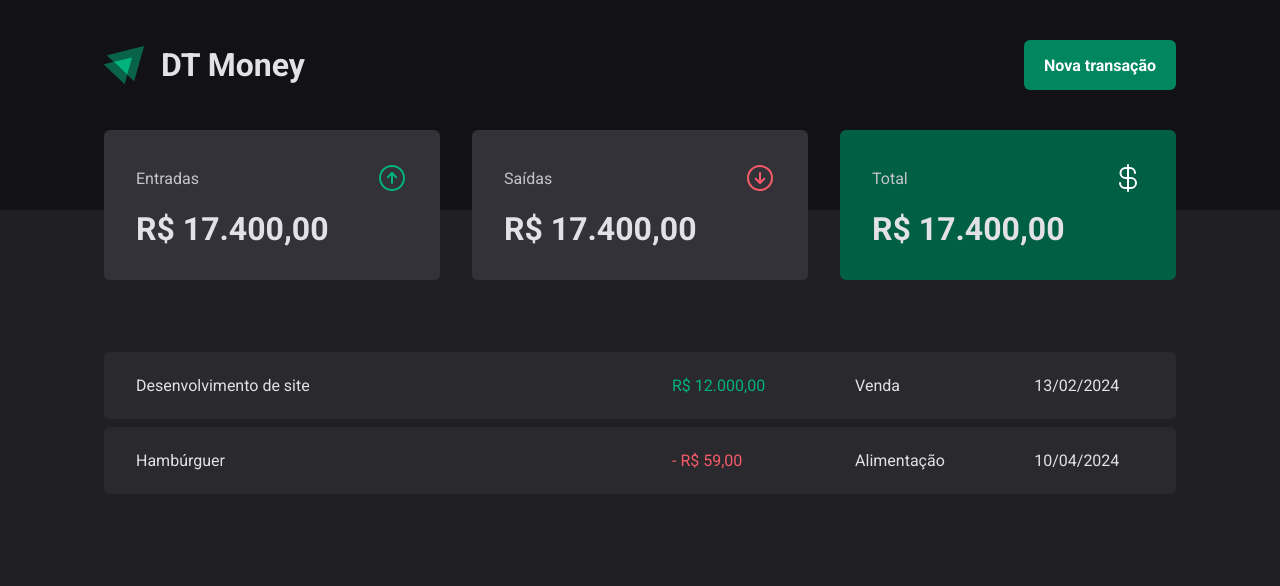
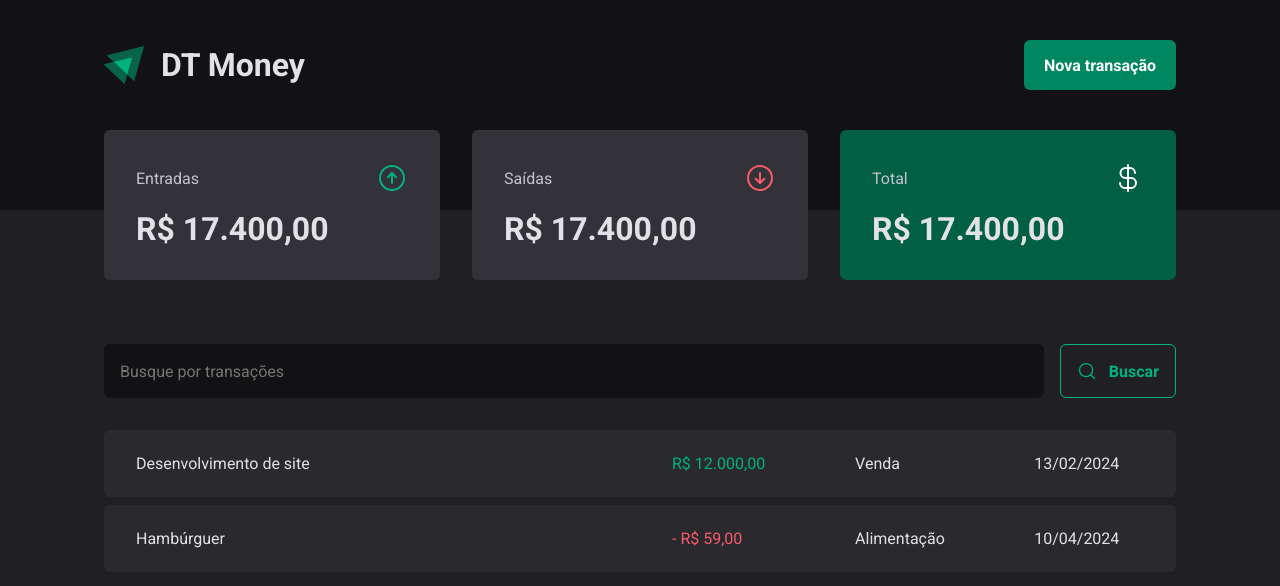
Before and after one commit to joaocruzzq/dt-money, a React (Vite) app: page / in a window 1280 px wide. Shown: the top 586 px of the page. Built offline with nearby package versions, Linux system fonts and the light colour scheme.

Commit message:
componente searchform

```diff
--- /dev/null
+++ b/src/pages/transactions/components/search-form/index.tsx
@@ -0,0 +1,16 @@
+import { SearchFormContainer } from "./styles";
+
+import { MagnifyingGlass } from "phosphor-react";
+
+export function SearchForm() {
+   return (
+      <SearchFormContainer>
+         <input type="text" placeholder="Busque por transações" />
+
+         <button type="submit">
+            <MagnifyingGlass size={20} />
+            Buscar
+         </button>
+      </SearchFormContainer>
+   )
+}
--- /dev/null
+++ b/src/pages/transactions/components/search-form/styles.ts
@@ -0,0 +1,45 @@
+import styled from "styled-components";
+
+export const SearchFormContainer = styled.form`
+   display: flex;
+   gap: 1rem;
+
+   input {
+      flex: 1;
+      padding: 1rem;
+
+      border: 0;
+      border-radius: 6px;
+
+      color: ${props => props.theme["gray-300"]};
+      background: ${props => props.theme["gray-900"]};
+
+      &:placeholder {
+         color: ${props => props.theme["gray-500"]};
+      }
+   }
+
+   button {
+      display: flex;
+      align-items: center;
+
+      gap: 0.75rem;
+      padding: 1rem;
+
+      font-weight: bold;
+
+      border: 0;
+      border-radius: 6px;
+      border: 1px solid ${props => props.theme["green-300"]};
+
+      background: transparent;
+      color: ${props => props.theme["green-300"]};
+
+      &:hover {
+         color: ${props => props.theme.white};
+         background: ${props => props.theme["green-500"]};
+         border: 1px solid ${props => props.theme["green-500"]};
+         transition: background 0.2s, color 0.2s, border 0.2s;
+      }
+   }
+`
--- a/src/pages/transactions/index.tsx
+++ b/src/pages/transactions/index.tsx
@@ -1,5 +1,6 @@
 import { Header } from "../../components/header";
 import { Summary } from "../../components/summary";
+import { SearchForm } from "./components/search-form";
 import { PriceHighlight, TransactionsContainer, TransactionsTable } from "./styles";
 
 export function Transactions() {
@@ -9,6 +10,8 @@
          <Summary />
 
          <TransactionsContainer>
+            <SearchForm />
+
             <TransactionsTable>
                <tbody>
                   <tr>
--- a/src/pages/transactions/styles.ts
+++ b/src/pages/transactions/styles.ts
@@ -10,9 +10,10 @@
 
 export const TransactionsTable = styled.table`
    width: 100%;
+   margin-top: 1.5rem;
+
    border-collapse: separate;
    border-spacing: 0 0.5rem;
-   margin-top: 1.5rem;
 
    td {
       padding: 1.5rem 2rem;
```
